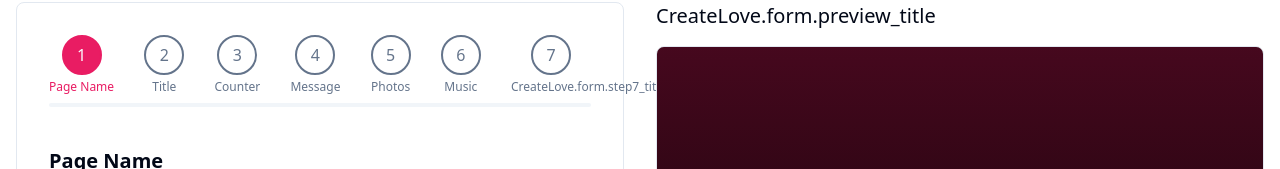
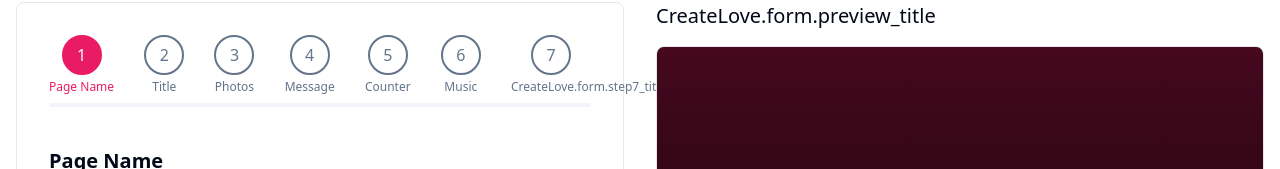
Before and after one commit to Corttezz/couple-project, a Next.js app: page /en/createLove in a window 1280 px wide. Shown: the part 346-515 px from the top of the page. Built offline with nearby package versions, Linux system fonts and the light colour scheme.

Commit message:
ft: save changes

```diff
--- a/src/features/createLove/CreateLoveForm.tsx
+++ b/src/features/createLove/CreateLoveForm.tsx
@@ -76,9 +76,9 @@ export const CreateLoveForm = () => {
         );
       case 3:
         return (
-          <DateCounterStep
-            value={formData.startDate}
-            onChange={(value) => updateFormData('startDate', value)}
+          <PhotosStep
+            value={formData.photos}
+            onChange={(value) => updateFormData('photos', value)}
             onNext={nextStep}
             onPrev={prevStep}
           />
@@ -94,9 +94,9 @@ export const CreateLoveForm = () => {
         );
       case 5:
         return (
-          <PhotosStep
-            value={formData.photos}
-            onChange={(value) => updateFormData('photos', value)}
+          <DateCounterStep
+            value={formData.startDate}
+            onChange={(value) => updateFormData('startDate', value)}
             onNext={nextStep}
             onPrev={prevStep}
           />
--- /dev/null
+++ b/src/features/createLove/components/PhotoCarousel.tsx
@@ -0,0 +1,32 @@
+import { useEffect, useState } from 'react';
+
+interface PhotoCarouselProps {
+  photos: File[];
+  interval?: number;
+}
+
+export const PhotoCarousel = ({ photos, interval = 3000 }: PhotoCarouselProps) => {
+  const [currentIndex, setCurrentIndex] = useState(0);
+
+  useEffect(() => {
+    if (photos.length <= 1) return;
+
+    const timer = setInterval(() => {
+      setCurrentIndex((current) => (current + 1) % photos.length);
+    }, interval);
+
+    return () => clearInterval(timer);
+  }, [photos.length, interval]);
+
+  if (photos.length === 0) return null;
+
+  return (
+    <div className="relative w-full h-full">
+      <img
+        src={URL.createObjectURL(photos[currentIndex])}
+        alt={`Foto ${currentIndex + 1}`}
+        className="w-full h-full object-cover transition-opacity duration-500"
+      />
+    </div>
+  );
+};
--- a/src/locales/en.json
+++ b/src/locales/en.json
@@ -169,9 +169,9 @@
     "form": {
       "step1_title": "Page Name",
       "step2_title": "Title",
-      "step3_title": "Counter",
+      "step3_title": "Photos",
       "step4_title": "Message",
-      "step5_title": "Photos",
+      "step5_title": "Counter",
       "step6_title": "Music",
 
       "step1_description": "Choose a name for your page. This will be used in the URL.",
--- a/src/locales/es.json
+++ b/src/locales/es.json
@@ -169,9 +169,9 @@
     "form": {
       "step1_title": "Nombre de la Página",
       "step2_title": "Título",
-      "step3_title": "Contador",
+      "step3_title": "Fotos",
       "step4_title": "Mensaje",
-      "step5_title": "Fotos",
+      "step5_title": "Contador",
       "step6_title": "Música",
 
       "step1_description": "Elige un nombre para tu página. Se usará en la URL.",
--- a/src/locales/fr.json
+++ b/src/locales/fr.json
@@ -169,9 +169,9 @@
     "form": {
       "step1_title": "Nom de la Page",
       "step2_title": "Titre",
-      "step3_title": "Compteur",
+      "step3_title": "Photos",
       "step4_title": "Message",
-      "step5_title": "Photos",
+      "step5_title": "Compteur",
       "step6_title": "Musique",
 
       "step1_description": "Choisissez un nom pour votre page. Il sera utilisé dans l'URL.",
--- a/src/locales/pt-br.json
+++ b/src/locales/pt-br.json
@@ -169,9 +169,9 @@
     "form": {
       "step1_title": "Nome da Página",
       "step2_title": "Título",
-      "step3_title": "Contador",
+      "step3_title": "Fotos",
       "step4_title": "Mensagem",
-      "step5_title": "Fotos",
+      "step5_title": "Contador",
       "step6_title": "Música",
 
       "step1_description": "Escolha um nome para sua página. Este será usado na URL.",
```
